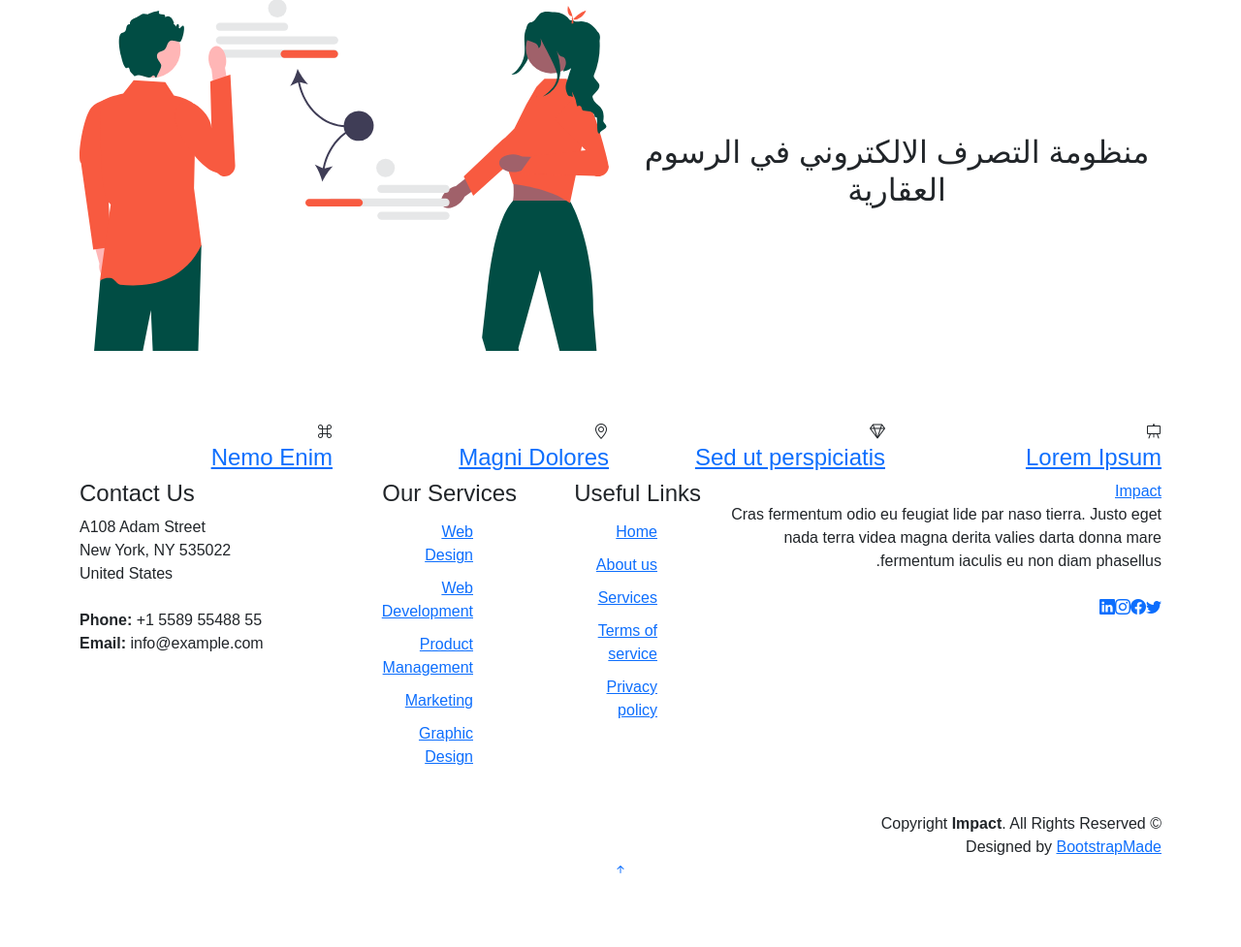
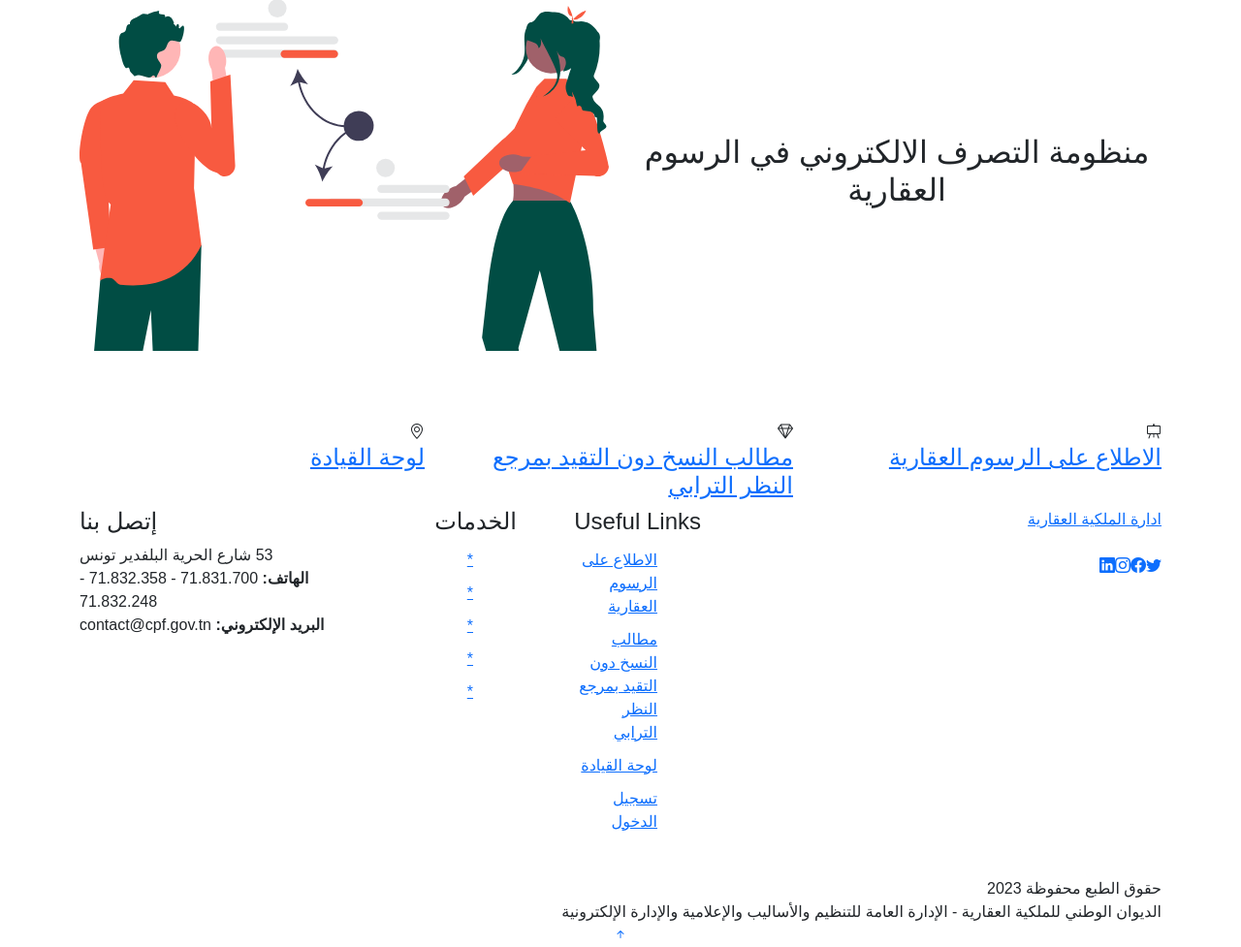
Before and after one commit to Amir-2018/front_jed, a Django app: page /get_first/ in a window 1280 px wide. Shown: the part 169-1146 px from the top of the page at 97% size. Before the commit the page ends 1070 px from the top, so only its background shows below. Run offline with Django 4.2, Linux system fonts and the light colour scheme; some libraries are stand-ins or nearby versions.

Commit message:
change template

```diff
--- a/templates/first.html
+++ b/templates/first.html
@@ -101,7 +101,7 @@ table{
   <header id="header" class="header d-flex align-items-center">
 
     <div class="container-fluid container-xl d-flex align-items-center justify-content-between">
-      <a href="index.html" class="logo d-flex align-items-center">
+      <a href="/index" class="logo d-flex align-items-center">
         <!-- Uncomment the line below if you also wish to use an image logo -->
         <!-- <img src="assets/img/logo.png" alt=""> -->
         <h1>ادارة الملكية العقارية<span>.</span></h1>
@@ -142,33 +142,28 @@ table{
       <div class="container position-relative">
         <div class="row gy-4 mt-5">
 
-          <div class="col-xl-3 col-md-6" data-aos="fade-up" data-aos-delay="100">
+          <div class="col-xl-4 col-md-6" data-aos="fade-up" data-aos-delay="100">
             <div class="icon-box">
               <div class="icon"><i class="bi bi-easel"></i></div>
-              <h4 class="title"><a href="" class="stretched-link">Lorem Ipsum</a></h4>
+              <h4 class="title"><a href="" class="stretched-link" data-bs-toggle="modal" data-bs-target="#updateUserModal">الاطلاع على الرسوم العقارية</a></h4>
             </div>
           </div><!--End Icon Box -->
 
-          <div class="col-xl-3 col-md-6" data-aos="fade-up" data-aos-delay="200">
+          <div class="col-xl-4 col-md-6" data-aos="fade-up" data-aos-delay="200">
             <div class="icon-box">
               <div class="icon"><i class="bi bi-gem"></i></div>
-              <h4 class="title"><a href="" class="stretched-link">Sed ut perspiciatis</a></h4>
+              <h4 class="title"><a href="" class="stretched-link">مطالب النسخ دون التقيد بمرجع النظر الترابي</a></h4>
             </div>
           </div><!--End Icon Box -->
 
-          <div class="col-xl-3 col-md-6" data-aos="fade-up" data-aos-delay="300">
+          <div class="col-xl-4 col-md-6" data-aos="fade-up" data-aos-delay="300">
             <div class="icon-box">
               <div class="icon"><i class="bi bi-geo-alt"></i></div>
-              <h4 class="title"><a href="" class="stretched-link">Magni Dolores</a></h4>
+              <h4 class="title"><a href="" class="stretched-link">لوحة القيادة</a></h4>
             </div>
           </div><!--End Icon Box -->
 
-          <div class="col-xl-3 col-md-6" data-aos="fade-up" data-aos-delay="500">
-            <div class="icon-box">
-              <div class="icon"><i class="bi bi-command"></i></div>
-              <h4 class="title"><a href="" class="stretched-link">Nemo Enim</a></h4>
-            </div>
-          </div><!--End Icon Box -->
+
 
         </div>
       </div>
@@ -191,9 +186,8 @@ table{
       <div class="row gy-4">
         <div class="col-lg-5 col-md-12 footer-info">
           <a href="/index" class="logo d-flex align-items-center">
-            <span>Impact</span>
+            <span>ادارة الملكية العقارية</span>
           </a>
-          <p>Cras fermentum odio eu feugiat lide par naso tierra. Justo eget nada terra videa magna derita valies darta donna mare fermentum iaculis eu non diam phasellus.</p>
           <div class="social-links d-flex mt-4">
             <a href="#" class="twitter"><i class="bi bi-twitter"></i></a>
             <a href="#" class="facebook"><i class="bi bi-facebook"></i></a>
@@ -205,33 +199,33 @@ table{
         <div class="col-lg-2 col-6 footer-links">
           <h4>Useful Links</h4>
           <ul>
-            <li><a href="#">Home</a></li>
-            <li><a href="#">About us</a></li>
-            <li><a href="#">Services</a></li>
-            <li><a href="#">Terms of service</a></li>
-            <li><a href="#">Privacy policy</a></li>
+            <li><a href="#">الاطلاع على الرسوم العقارية</a></li>
+            <li><a href="#">مطالب النسخ دون التقيد بمرجع النظر الترابي</a></li>
+            <li><a href="#">لوحة القيادة</a></li>
+            <li><a href="#">تسجيل الدخول</a></li>
           </ul>
         </div>
 
         <div class="col-lg-2 col-6 footer-links">
-          <h4>Our Services</h4>
+          <h4>الخدمات</h4>
           <ul>
-            <li><a href="#">Web Design</a></li>
-            <li><a href="#">Web Development</a></li>
-            <li><a href="#">Product Management</a></li>
-            <li><a href="#">Marketing</a></li>
-            <li><a href="#">Graphic Design</a></li>
+            <li><a href="#">*</a></li>
+            <li><a href="#">*</a></li>
+            <li><a href="#">*</a></li>
+            <li><a href="#">*</a></li>
+            <li><a href="#">*</a></li>
           </ul>
         </div>
 
         <div class="col-lg-3 col-md-12 footer-contact text-center text-md-start">
-          <h4>Contact Us</h4>
+          <h4>إتصل بنا</h4>
           <p>
-            A108 Adam Street <br>
-            New York, NY 535022<br>
-            United States <br><br>
-            <strong>Phone:</strong> +1 5589 55488 55<br>
-            <strong>Email:</strong> info@example.com<br>
+            53 شارع الحرية البلفدير تونس<br>
+            <strong>الهاتف:</strong> 71.831.700 - 71.832.358 - 71.832.248
+            <br>
+            <strong>البريد الإلكتروني:</strong> contact@cpf.gov.tn
+
+            <br>
           </p>
 
         </div>
@@ -241,15 +235,16 @@ table{
 
     <div class="container mt-4">
       <div class="copyright">
-        &copy; Copyright <strong><span>Impact</span></strong>. All Rights Reserved
+       <strong><span></span></strong> حقوق الطبع محفوظة 2023
+
       </div>
       <div class="credits">
         <!-- All the links in the footer should remain intact. -->
         <!-- You can delete the links only if you purchased the pro version. -->
         <!-- Licensing information: https://bootstrapmade.com/license/ -->
         <!-- Purchase the pro version with working PHP/AJAX contact form: https://bootstrapmade.com/impact-bootstrap-business-website-template/ -->
-        Designed by <a href="https://bootstrapmade.com/">BootstrapMade</a>
-      </div>
+        الديوان الوطني للملكية العقارية - الإدارة العامة للتنظيم والأساليب والإعلامية والإدارة الإلكترونية
+    </div>
     </div>
 
   </footer><!-- End Footer -->
```
Also changed, not shown: templates/index.html (+7 -6 lines).
